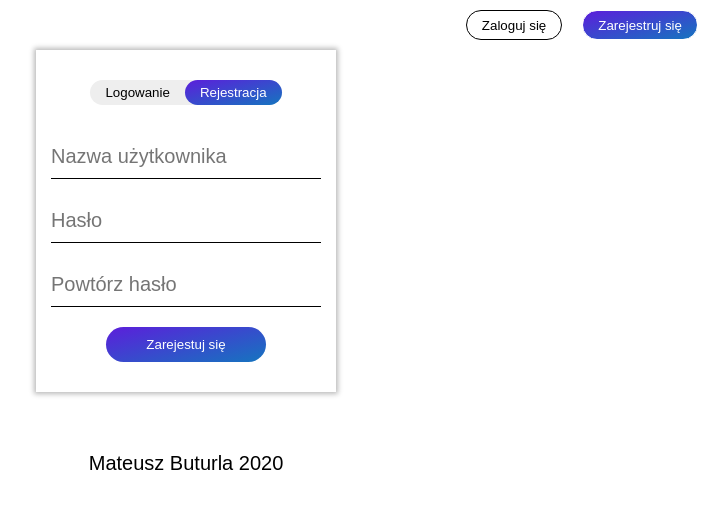
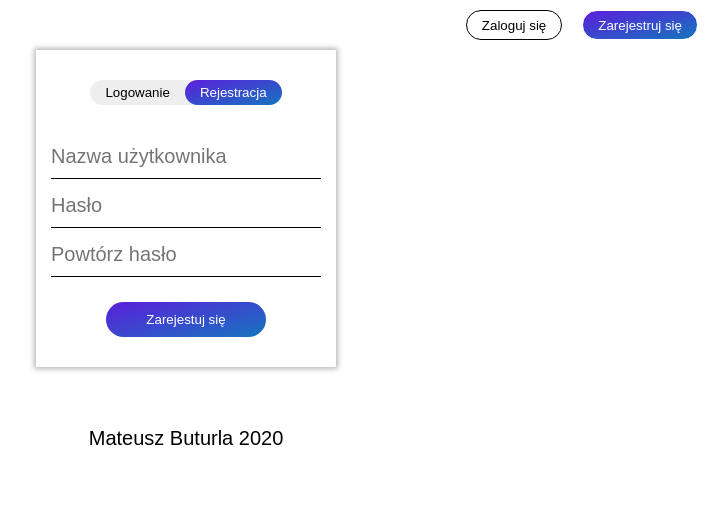
Before and after one commit to mateuszbuturla/flashcard, a React (Create React App) app in the folder client/: page /register in a window 1280 px wide. Shown: the top 508 px of the page, without its empty margins (454-1182 px from the left). Built offline with nearby package versions, Linux system fonts and the light colour scheme.

Commit message:
connect reister form with register api and create register form validation

```diff
--- a/client/src/App.js
+++ b/client/src/App.js
@@ -16,8 +16,8 @@ class App extends React.Component {
 			<div className="App">
 				<BrowserRouter>
 					<Switch>
-						<Route path="/register" component={props => <LoginRegister {...props} form='register' />} exact />
-						<Route path="/login" component={props => <LoginRegister {...props} form='login' />} exact />
+						<Route path="/register" component={props => <LoginRegister {...props} form='register' config={config} />} exact />
+						<Route path="/login" component={props => <LoginRegister {...props} form='login' config={config} />} exact />
 						<Route path="/" component={Home} exact />
 					</Switch>
 				</BrowserRouter>
--- a/client/src/view/LoginRegister/LoginRegister.js
+++ b/client/src/view/LoginRegister/LoginRegister.js
@@ -6,7 +6,18 @@ import './loginRegister.sass';
 class LoginRegister extends React.Component {
 
     state = {
-        currentForm: 'login'
+        currentForm: 'login',
+        registerLogin: '',
+        registerPassword: '',
+        registerRepeatPassword: '',
+        registerLoginValid: true,
+        registerPasswordValid: true,
+        registerRepeatPasswordValid: true,
+        message: ''
+    }
+
+    handleInputChange(e) {
+        this.setState({ [e.target.id]: e.target.value });
     }
 
     componentDidMount() {
@@ -25,10 +36,41 @@ class LoginRegister extends React.Component {
 
     submitRegisterForm(e) {
         e.preventDefault();
+        const { registerLogin, registerPassword, registerRepeatPassword } = this.state;
+        const { config } = this.props;
+        let loginValid = true, passwordValid = true, passwordRepeatValid = true;
+
+        if (registerLogin.length < 5)
+            loginValid = false;
+
+        if (registerPassword.length < 8)
+            passwordValid = false;
+
+        if (registerPassword !== registerRepeatPassword)
+            passwordRepeatValid = false;
+
+        this.setState({ registerLoginValid: loginValid, registerPasswordValid: passwordValid, registerRepeatPasswordValid: passwordRepeatValid })
+        if (loginValid && passwordValid && passwordRepeatValid) {
+            try {
+                fetch(`${config.api}/api/user/register/${registerLogin}/${registerPassword}`, { method: 'POST' })
+                    .then(r => r.json())
+                    .then(r => {
+                        if (r.status === 'correct') {
+                            this.setState({ message: 'Twoje konto zostało zarejestrowane', registerLogin: '', registerPassword: '', registerRepeatPassword: '' })
+                        }
+                        else if (r.status === 'incorrect') {
+                            this.setState({ message: 'Nie prawidłowe dane rejestracji' })
+                        }
+                    })
+            }
+            catch {
+                this.setState({ message: 'Wystąpił błąd spróbuj ponownie później' })
+            }
+        }
     }
 
     render() {
-        const { currentForm } = this.state;
+        const { currentForm, registerLogin, registerPassword, registerRepeatPassword, registerLoginValid, registerPasswordValid, registerRepeatPasswordValid, message } = this.state;
 
         return (
             <>
@@ -47,16 +89,61 @@ class LoginRegister extends React.Component {
                             <button id="login" onClick={this.changeForm.bind(this)} className={`select-form-input__button${currentForm === 'login' ? ' select-form-input__button--active' : ''}`}>Logowanie</button>
                             <button id="register" onClick={this.changeForm.bind(this)} className={`select-form-input__button${currentForm === 'register' ? ' select-form-input__button--active' : ''}`}>Rejestracja</button>
                         </div>
+
                         <form onSubmit={this.submitLoginForm.bind(this)} className={`login-register-form${currentForm === 'login' ? ' login-register-form--active' : ''}`}>
                             <input type="text" id="login-login" placeholder="Nazwa użytkownika" className="login-register-form__input" />
                             <input type="password" id="login-password" placeholder="Hasło" className="login-register-form__input" />
                             <input type="submit" value="Zaloguj się" className="login-register-form__submit" />
                         </form>
+
                         <form onSubmit={this.submitRegisterForm.bind(this)} className={`login-register-form${currentForm === 'register' ? ' login-register-form--active' : ''}`}>
-                            <input type="text" id="register-login" placeholder="Nazwa użytkownika" className="login-register-form__input" />
-                            <input type="password" id="register-password" placeholder="Hasło" className="login-register-form__input" />
-                            <input type="repeatPassword" id="register-repeat-password" placeholder="Powtórz hasło" className="login-register-form__input" />
-                            <input type="submit" value="Zarejestuj się" className="login-register-form__submit" />
+                            <input
+                                type="text"
+                                id="registerLogin"
+                                placeholder="Nazwa użytkownika"
+                                className="login-register-form__input"
+                                onChange={this.handleInputChange.bind(this)}
+                                value={registerLogin}
+                            />
+                            {
+                                registerLoginValid === false &&
+                                <div className="login-register__error">
+                                    <p>Za krótka nazwa użytkownika</p>
+                                </div>
+                            }
+                            <input
+                                type="password"
+                                id="registerPassword"
+                                placeholder="Hasło"
+                                className="login-register-form__input"
+                                onChange={this.handleInputChange.bind(this)}
+                                value={registerPassword}
+                            />
+                            {
+                                registerPasswordValid === false &&
+                                <div className="login-register__error">
+                                    <p className="login-register__error">Za krótkie hasło</p>
+                                </div>
+                            }
+                            <input
+                                type="password"
+                                id="registerRepeatPassword"
+                                placeholder="Powtórz hasło"
+                                className="login-register-form__input"
+                                onChange={this.handleInputChange.bind(this)}
+                                value={registerRepeatPassword}
+                            />
+                            {
+                                registerRepeatPasswordValid === false &&
+                                <div className="login-register__error">
+                                    <p className="login-register__error">Podane hasła nie są identyczne</p>
+                                </div>
+                            }
+                            <input
+                                type="submit"
+                                value="Zarejestuj się"
+                                className="login-register-form__submit"
+                            />
                         </form>
                     </div>
                 </section>
--- a/client/src/view/LoginRegister/loginRegister.sass
+++ b/client/src/view/LoginRegister/loginRegister.sass
@@ -1,6 +1,7 @@
 @import '../../mixins'
 
 .login-register
+    text-align: left
     .login-register-form-container
         box-shadow: 0px 0px 5px 2px #bababa
         width: 90vw
@@ -38,8 +39,9 @@
                 border-bottom: 1px solid #000000
                 padding: 10px 0px
                 font-size: 20px
-                margin-bottom: 20px
+                margin-bottom: 5px
             .login-register-form__submit
+                margin-top: 20px
                 padding: 10px 40px
                 border: 0
                 border-radius: 100px
@@ -51,6 +53,10 @@
                     outline: 0
         .login-register-form--active
             display: flex
+    .login-register__error
+        width: 90%
+        color: #d11b1b
+        font-size: 13px
 
 @media ( min-width: 1600px )
     .login-register
@@ -65,9 +71,12 @@
                 .login-register-form__input
                     padding: 15px 0px
                     font-size: 25px
-                    margin-bottom: 40px
+                    margin-bottom: 10px
                 .login-register-form__submit
+                    margin-top: 40px
                     padding: 15px 60px
                     font-size: 20px
             .login-register-form--active
                 display: flex
+        .login-register__error
+            font-size: 16px
```
